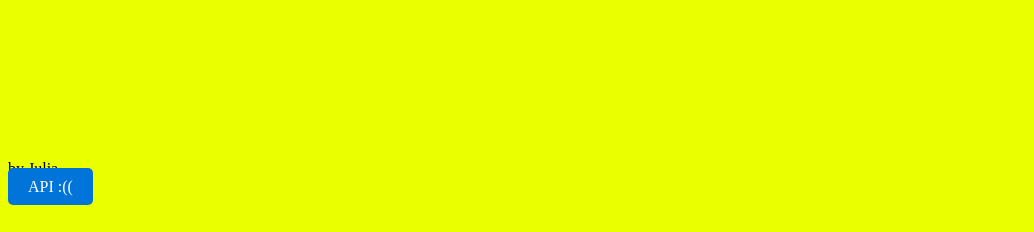
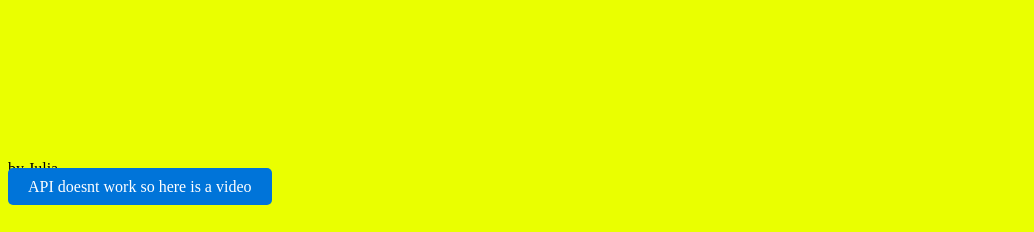
Before and after one commit to juliadaser/RR_2, a website with bundled scripts: page index.html in a window 1280 px wide. Shown: the part 568-800 px from the top of the page, without its empty margins (0-1034 px from the left). Built offline with nearby package versions, Linux system fonts and the light colour scheme.

Commit message:
Update index.html

```diff
--- a/index.html
+++ b/index.html
@@ -20,7 +20,7 @@
 <!--     type="module" -->
     <div>by Julia</div>
     <div class="button-container">
-            <a class="button" href="https://drive.google.com/file/d/1rjCuvXE6i-MzA-jQ2FpI9DJs8DHGhOkX/view" >API :((</a>
+            <a class="button" href="https://drive.google.com/file/d/1rjCuvXE6i-MzA-jQ2FpI9DJs8DHGhOkX/view" >API doesnt work so here is a video</a>
         </div>
   </body>
 </html>
```
